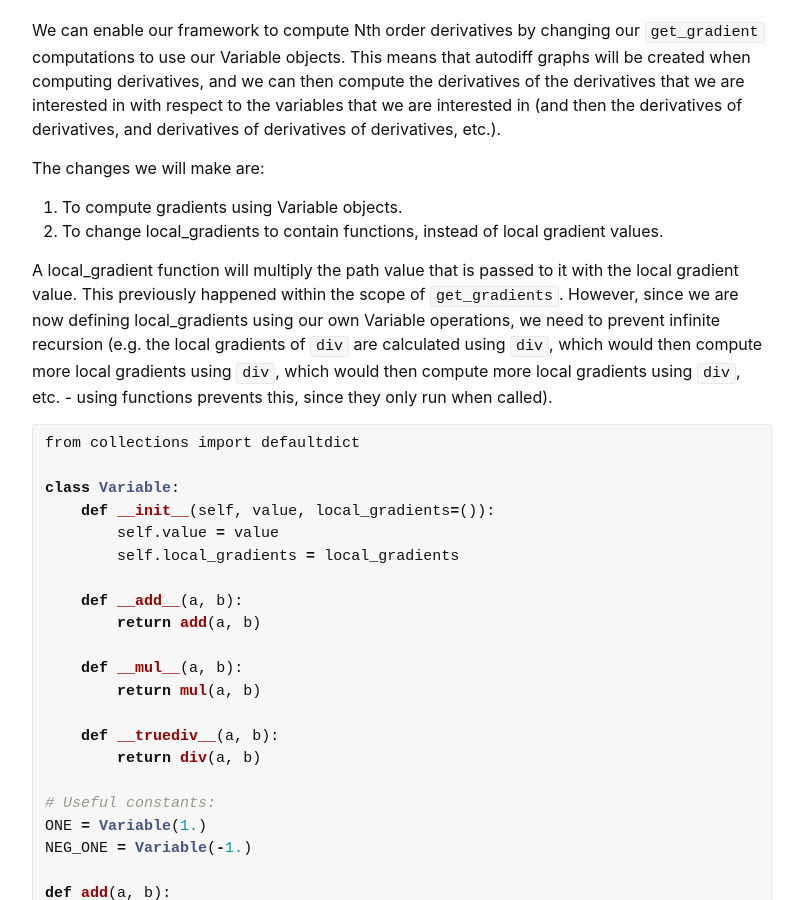
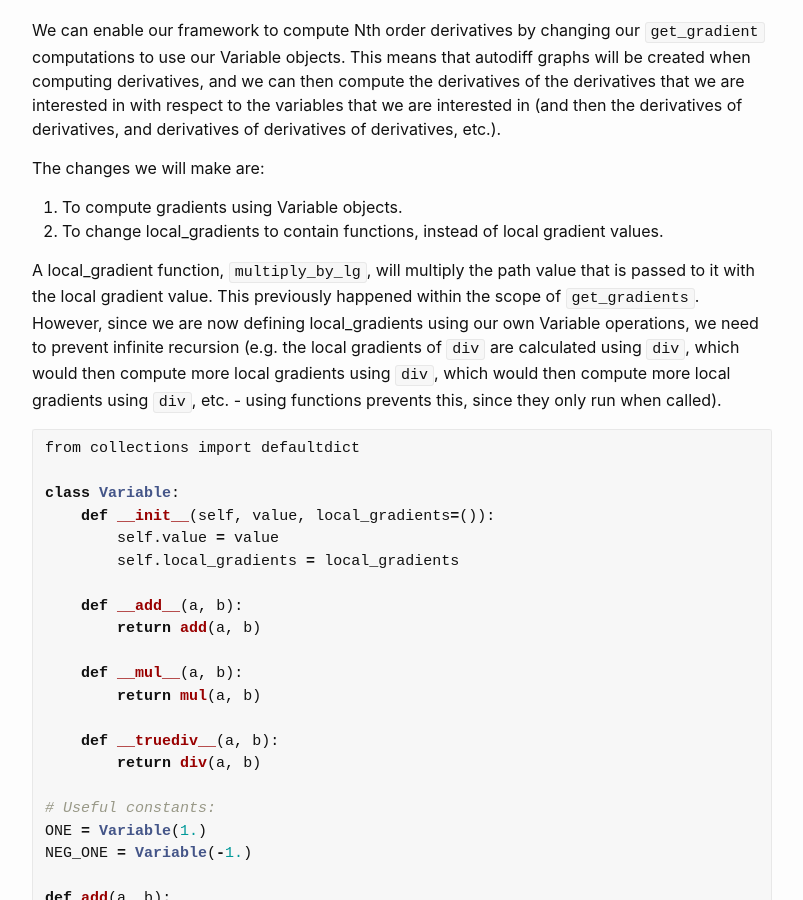
Before and after one commit to sradc/sradc.github.io, a Jekyll site: the page built from _posts/2020-06-11-autodiff.md, in a window 1280 px wide and 900 px high, scrolled down 11406 px. Shown: the whole window, without its empty margins (238-1041 px from the left). Built offline with Jekyll 4.4.1, drawn with Linux system fonts in a browser that asks for light colours; formulas are drawn with MathJax 3; comment, search, counter and statistics services are not loaded; some of the changed text lies outside the part shown.

Commit message:
multiply_by_edge -> multiply_by_lg
multiply by local gradient. hopefully clearer.

````diff
--- a/_posts/2020-06-11-autodiff.md
+++ b/_posts/2020-06-11-autodiff.md
@@ -511,7 +511,7 @@
 1. To compute gradients using Variable objects.
 2. To change local_gradients to contain functions, instead of local gradient values.
 
-A local_gradient function will multiply the path value that is passed to it with the local gradient value. This previously happened within the scope of `get_gradients`. However, since we are now defining local_gradients using our own Variable operations, we need to prevent infinite recursion (e.g. the local gradients of `div` are calculated using `div`, which would then compute more local gradients using `div`, which would then compute more local gradients using `div`, etc. - using functions prevents this, since they only run when called).
+A local_gradient function, `multiply_by_lg`, will multiply the path value that is passed to it with the local gradient value. This previously happened within the scope of `get_gradients`. However, since we are now defining local_gradients using our own Variable operations, we need to prevent infinite recursion (e.g. the local gradients of `div` are calculated using `div`, which would then compute more local gradients using `div`, which would then compute more local gradients using `div`, etc. - using functions prevents this, since they only run when called).
 
 ```python
 from collections import defaultdict
@@ -570,9 +570,9 @@
     gradients = defaultdict(lambda: Variable(0))
 
     def compute_gradients(variable, path_value):
-        for child_variable, multiply_by_edge in variable.local_gradients:
+        for child_variable, multiply_by_lg in variable.local_gradients:
             # "Multiply the edges of a path":
-            value_of_path_to_child = multiply_by_edge(path_value)  # Now a function is used here.
+            value_of_path_to_child = multiply_by_lg(path_value)  # Now a function is used here.
             # "Add together the different paths":
             gradients[child_variable] += value_of_path_to_child
             # recurse through graph:
````
Also changed, not shown: other parts of _posts/2020-06-11-autodiff.md (+1 -1 lines).
